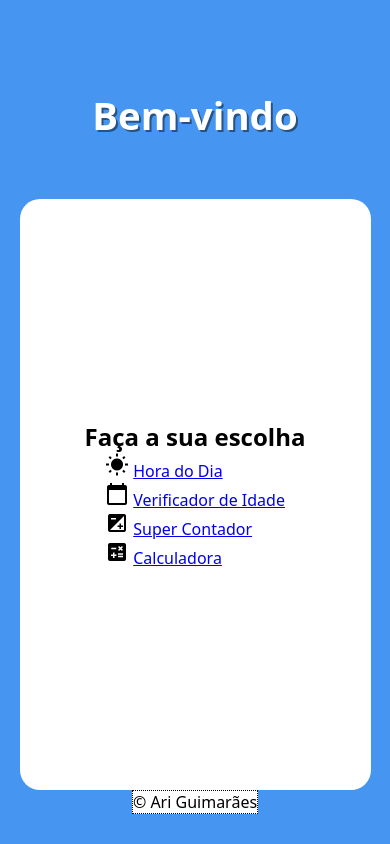
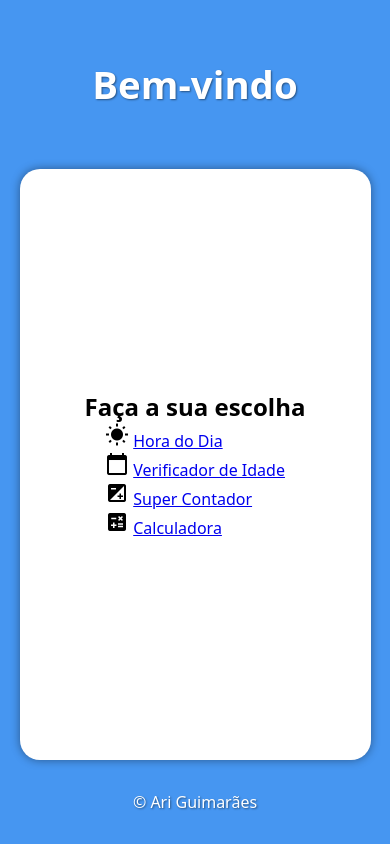
Before and after one commit to ariguimaraes/projeto-utilidades, a plain HTML site: page index.html in a window 390 px wide. Drawn offline with Linux system fonts and the light colour scheme.

Commit message:
configurado o footer mobile first

```diff
--- a/estilos/telas.css
+++ b/estilos/telas.css
@@ -27,23 +27,27 @@ header {
 
 header > h1 {
     font-size: 2.4em;
-    text-shadow: 2px 2px 0px rgba(0, 0, 0, 0.45);
+    text-shadow: 1px 1px 2px rgba(0, 0, 0, 0.45);
 }
 
 main {
     background-color: white;
+    width: 90vw;
+    height: 70vh;
+    border-radius: 20px;
     display: flex;
     flex-direction: column;
     justify-content: center;
     align-items: center;
-    border-radius: 20px;
-    width: 90vw;
-    height: 70vh;
+    box-shadow: 0px 0px 10px rgba(0, 0, 0, 0.418);
 }
 
-
-
 footer {
-    background-color: white;
-    border: 1px dotted black;
+    color: white;
+    text-shadow: 1px 1px 2px rgba(0, 0, 0, 0.45);
+    width: 70vw;
+    height: 10vh;
+    display: flex;
+    justify-content: center;
+    align-items: center;
 }
```
